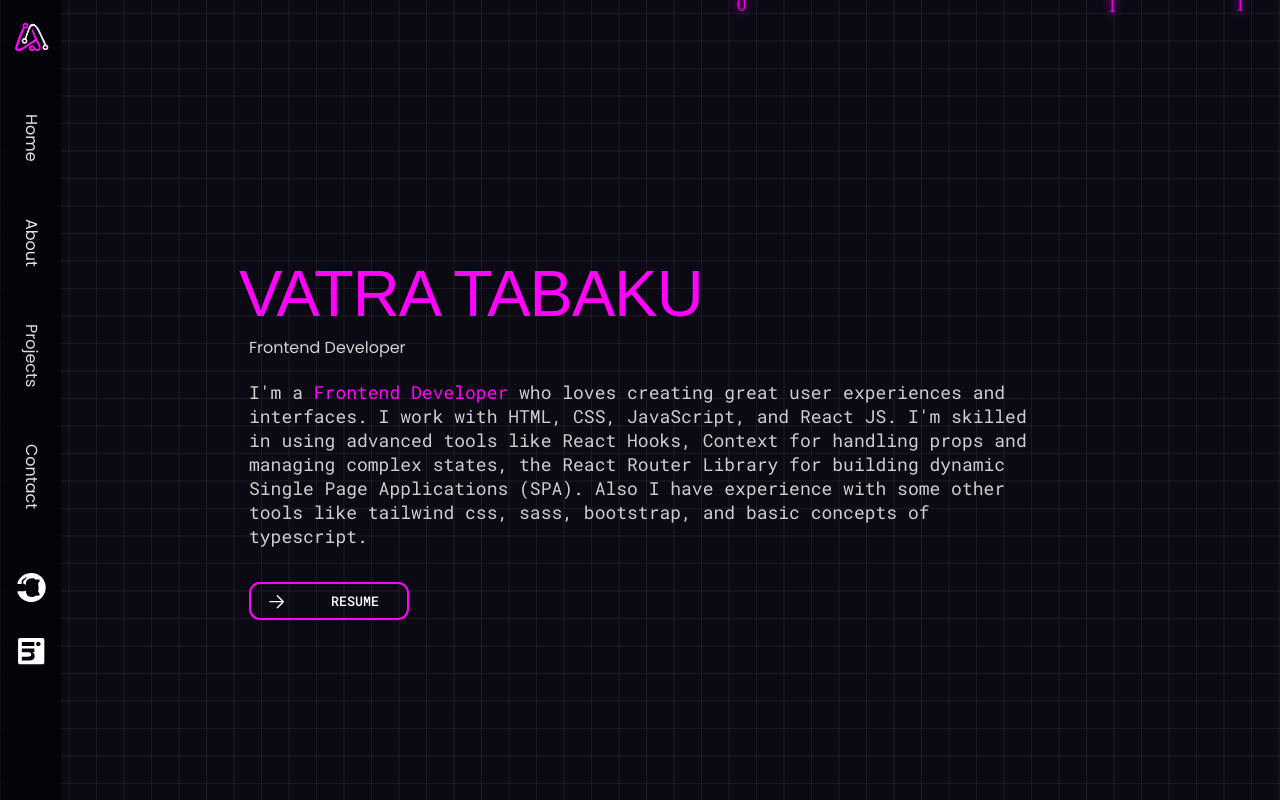
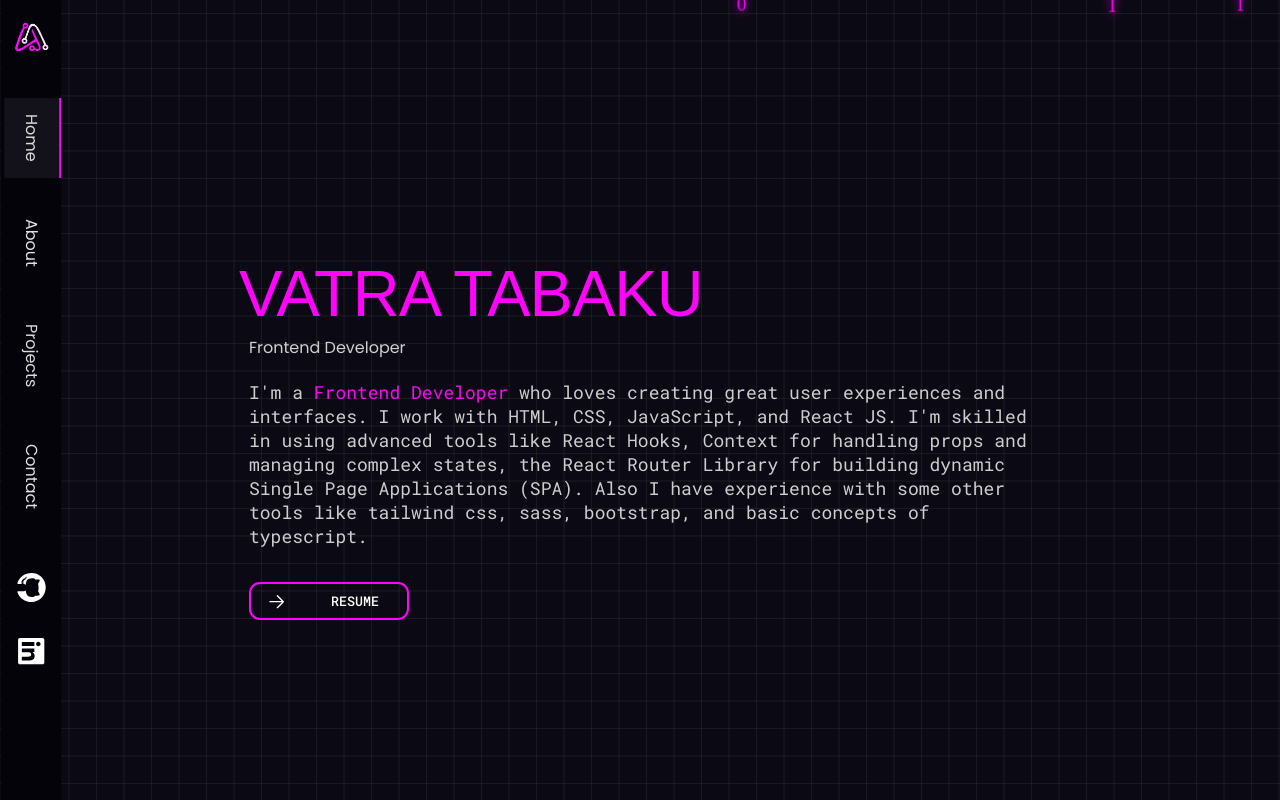
Before and after one commit to vatratabaku/my-portfolio, a React (Create React App) app: page /my-portfolio in a window 1280 px wide. Built offline with nearby package versions, Linux system fonts and the light colour scheme; the HTML template or start-up script is replaced by a standard one; a web font is replaced by a local one.

Commit message:
new change

```diff
--- a/src/components/Navbar.jsx
+++ b/src/components/Navbar.jsx
@@ -34,7 +34,7 @@ const Navbar = () => {
             className={({ isActive, isPending }) =>
               isPending ? "pending" : isActive ? "active-link" : "link"
             }
-            to="/"
+            to="/my-portfolio"
           >
             Home
           </NavLink>
```
